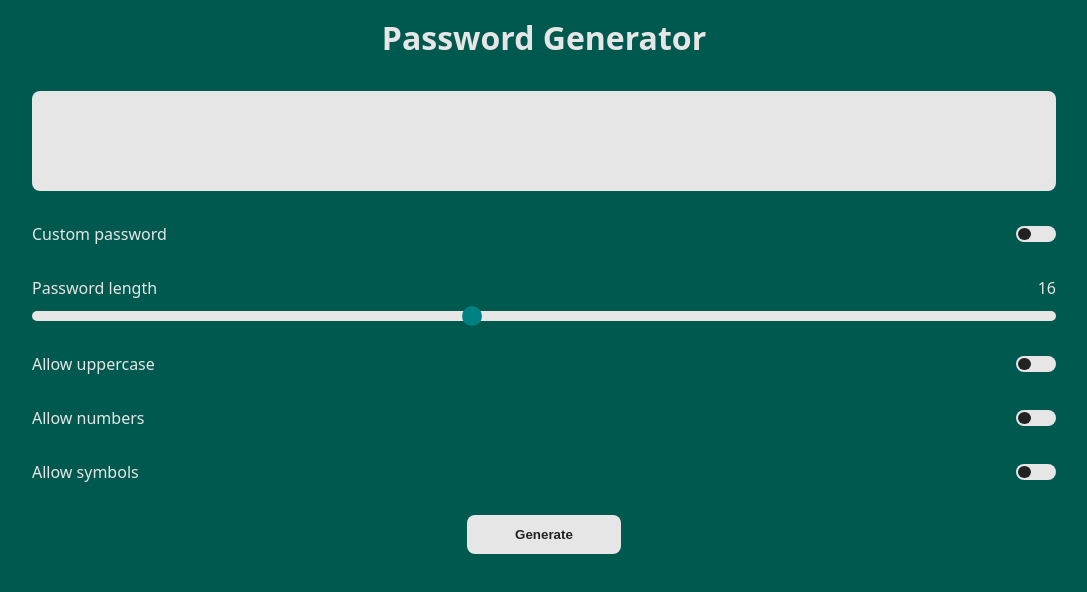
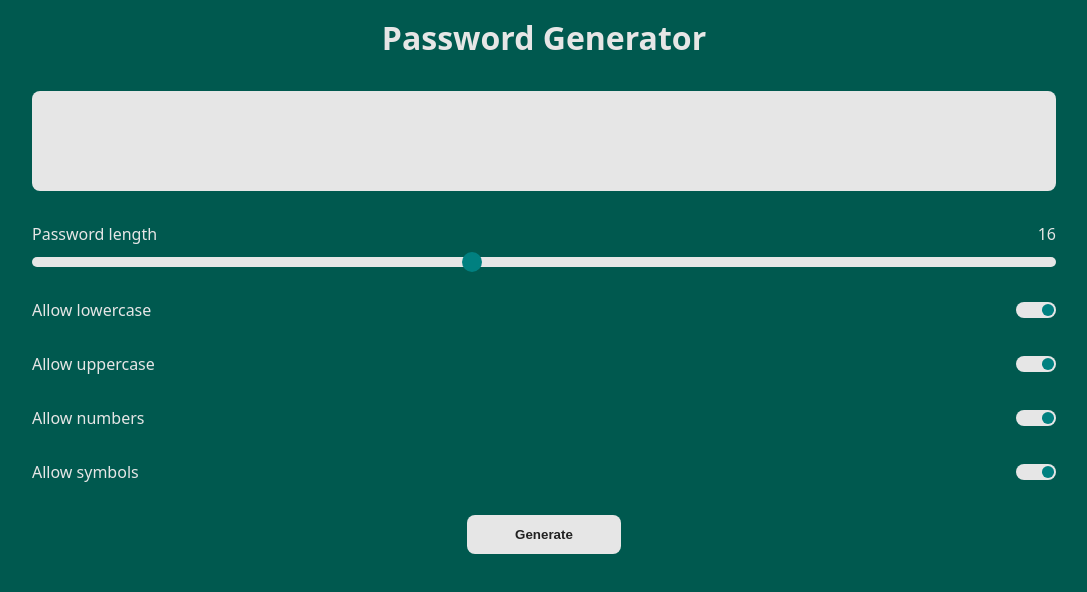
Before and after one commit to titoworlddev/password-generator, a Vue app: page / in a window 1280 px wide. Shown: the top 592 px of the page, without its empty margins (96-1183 px from the left). Built offline with nearby package versions, Linux system fonts and the light colour scheme.

Commit message:
Starting to using generatePassword in form submit

```diff
--- a/src/App.vue
+++ b/src/App.vue
@@ -8,19 +8,20 @@
       </p>
     </div>
 
-    <form class="password-form">
-      <CheckBox label="Custom password" id="custom-password" />
+    <form @submit.prevent="generate" class="password-form">
       <!-- Si custom-password esta checked entonces se vera esto y sino lo otro que es por defecto -->
+      <!-- <CheckBox label="Custom password" id="custom-password" /> -->
       <!-- <input type="text" name="custom-password-input" id="custom-password-input" placeholder="Write your custom password">
         <CheckBox label="Fill spaces with symbols" id="fill-spaces" /> -->
 
       <RangeSlider />
-      <CheckBox label="Allow uppercase" id="allow-uppercase" />
-      <CheckBox label="Allow numbers" id="allow-numbers" />
-      <CheckBox label="Allow symbols" id="allow-symbols" />
+      <CheckBox label="Allow lowercase" id="hasLowercase" checked />
+      <CheckBox label="Allow uppercase" id="hasUppercase" checked />
+      <CheckBox label="Allow numbers" id="hasNumbers" checked />
+      <CheckBox label="Allow symbols" id="hasSymbols" checked />
 
       <div class="btn-container">
-        <button @click.prevent="">
+        <button>
           Generate
         </button>
       </div>
@@ -31,12 +32,19 @@
 <script>
 import RangeSlider from '@/components/RangeSlider.vue'
 import CheckBox from './components/CheckBox.vue';
+import { generatePassword } from './utils/generatePassword';
 
 export default {
   components: {
     RangeSlider,
     CheckBox
   },
+  methods: {
+    generate(e) {
+      const formData = Object.fromEntries(new FormData(e.target));
+      generatePassword({ ...formData });
+    }
+  }
 }
 
 </script>
```
